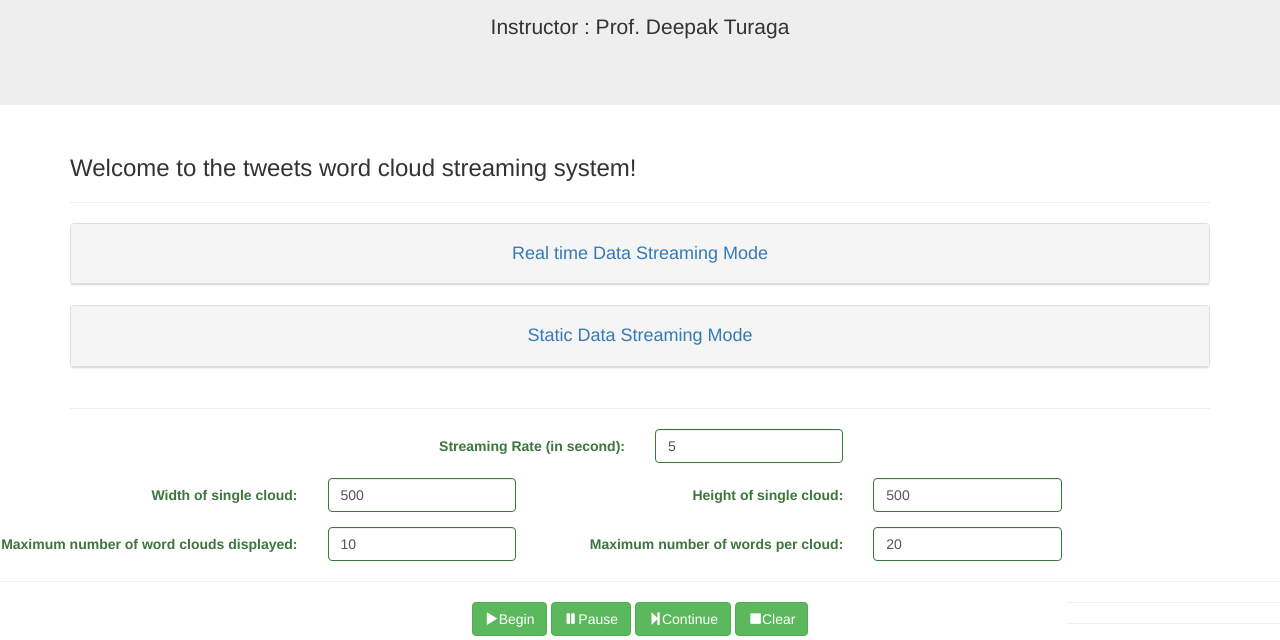
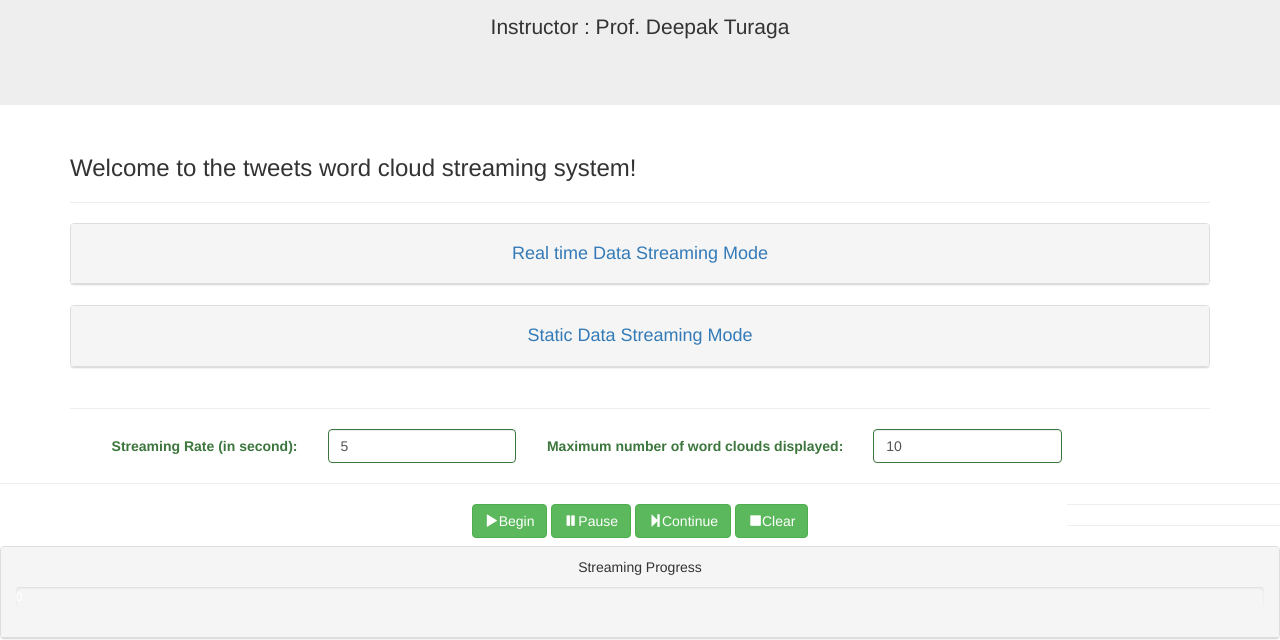
Before and after one commit to mryimings/ldsp_final_proj, a website: page views/index.html at #/streaming/static in a window 1280 px wide. Shown: the part 180-820 px from the top of the page. Drawn offline with nearby package versions, Linux system fonts and the light colour scheme; some packages are replaced by stand-ins of ours; files whose address does not match are found by name.

Commit message:
Reduce arguments in ST

```diff
--- a/views/static_data.html
+++ b/views/static_data.html
@@ -6,43 +6,17 @@
             <div class="c1">
                 <form class="form-horizontal" role="form">
                     <div class="form-group has-success">
-                        <label class="col-sm-6 control-label" for="steaming_rate">
+                        <label class="col-sm-3 control-label" for="steaming_rate">
                             Streaming Rate (in second):
                         </label>
                         <div class="col-sm-2">
                             <input type="number" ng-model="S_rate" class="form-control" id="steaming_rate">
                         </div>
-                    </div>
-
-                    <div class="form-group has-success">
-                        <label class="col-sm-3 control-label" for="cloud_width">
-                            Width of single cloud:
-                        </label>
-                        <div class="col-sm-2">
-                            <input type="number" ng-model="c_width" class="form-control" id="cloud_width">
-                        </div>
-
-                        <label class="col-sm-3 control-label" for="cloud_height">
-                            Height of single cloud:
-                        </label>
-                        <div class="col-sm-2">
-                            <input type="number" ng-model="c_height" class="form-control" id="cloud_height">
-                        </div>
-                    </div>
-
-                    <div class="form-group has-success">
                         <label class="col-sm-3 control-label" for="num_clouds">
                             Maximum number of word clouds displayed:
                         </label>
                         <div class="col-sm-2">
                             <input type="number" ng-model="MAX_clouds" class="form-control" id="num_clouds">
-                        </div>
-
-                        <label class="col-sm-3 control-label" for="num_words">
-                            Maximum number of words per cloud:
-                        </label>
-                        <div class="col-sm-2">
-                            <input type="number" ng-model="MAX_words" class="form-control" id="num_words">
                         </div>
                     </div>
 
```
